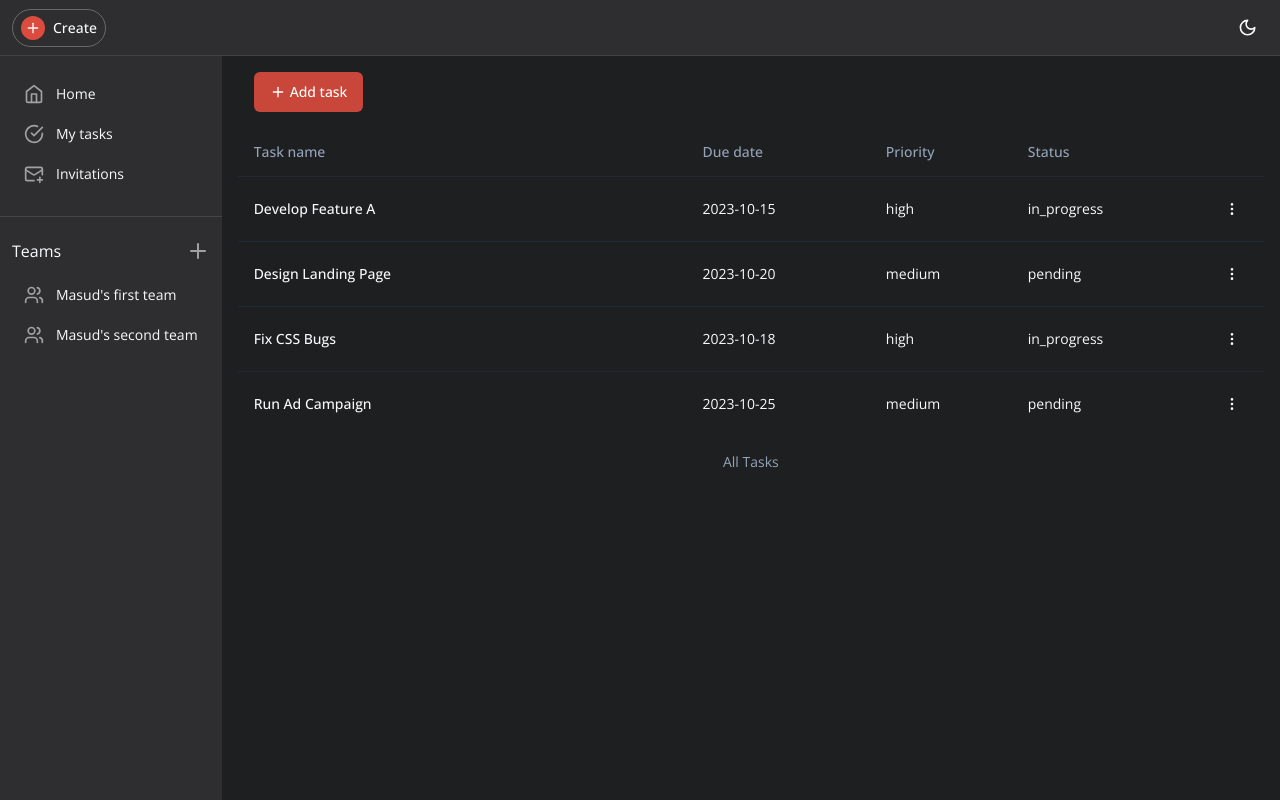
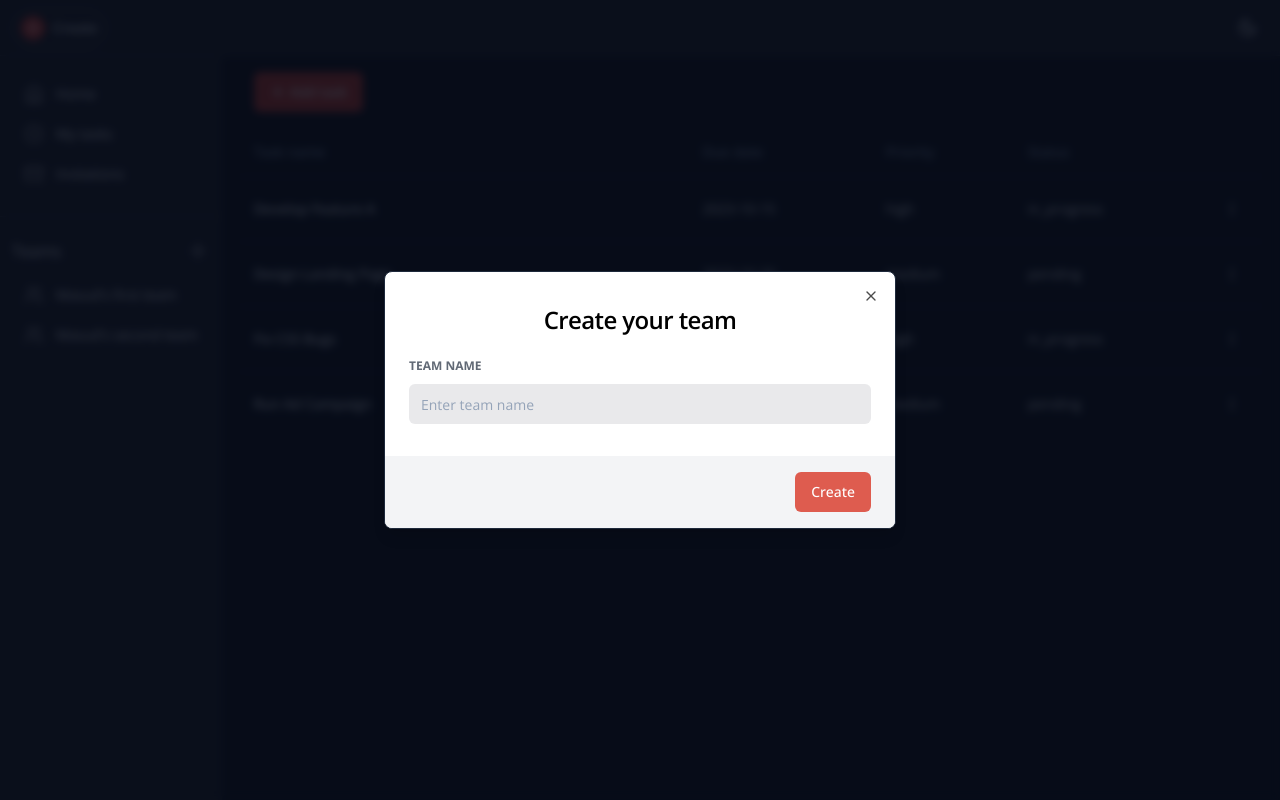
Before and after one commit to masud-rana44/team-task-management, a Next.js app: page /tasks in a window 1280 px wide. Shown: the top 800 px of the page. Built offline with nearby package versions, Linux system fonts and the light colour scheme; no server answers.

Commit message:
Implemented initial modal

```diff
--- a/app/(setup)/page.tsx
+++ b/app/(setup)/page.tsx
@@ -5,6 +5,7 @@ import { useUser } from "@clerk/nextjs";
 
 import { User } from "@/types";
 import { useDataContext } from "@/contexts/data-context";
+import { InitialModal } from "@/components/modals/initial-modal";
 
 const SetupPage = () => {
   const { user } = useUser();
@@ -36,11 +37,9 @@ const SetupPage = () => {
 
   console.log(team);
 
-  // return <InitialModal />;
-
   if (team) return redirect(`/teams/${team.id}`);
 
-  return <div>Setup Page</div>;
+  return <InitialModal />;
 };
 
 export default SetupPage;
--- /dev/null
+++ b/components/modals/initial-modal.tsx
@@ -0,0 +1,128 @@
+"use client";
+
+import * as z from "zod";
+import { zodResolver } from "@hookform/resolvers/zod";
+import { useForm } from "react-hook-form";
+import { useEffect, useState } from "react";
+import { redirect, useRouter } from "next/navigation";
+import { v4 as uuidv4 } from "uuid";
+
+import {
+  Dialog,
+  DialogDescription,
+  DialogContent,
+  DialogFooter,
+  DialogHeader,
+  DialogTitle,
+} from "@/components/ui/dialog";
+import {
+  Form,
+  FormControl,
+  FormField,
+  FormItem,
+  FormLabel,
+  FormMessage,
+} from "@/components/ui/form";
+import { Input } from "@/components/ui/input";
+import { Button } from "@/components/ui/button";
+import { useUser } from "@clerk/nextjs";
+import { useDataContext } from "@/contexts/data-context";
+
+const formSchema = z.object({
+  name: z.string().min(1, {
+    message: "Team name is required.",
+  }),
+});
+
+export const InitialModal = () => {
+  const [isMounted, setIsMounted] = useState(false);
+  const { user } = useUser();
+  const { appData, setAppData } = useDataContext();
+
+  const router = useRouter();
+
+  useEffect(() => {
+    setIsMounted(true);
+  }, []);
+
+  const form = useForm({
+    resolver: zodResolver(formSchema),
+    defaultValues: {
+      name: "",
+    },
+  });
+
+  const isLoading = form.formState.isSubmitting;
+
+  const onSubmit = async (values: z.infer<typeof formSchema>) => {
+    try {
+      const newTeam = {
+        ...values,
+        id: uuidv4(),
+        creatorId: user?.id,
+        members: [`${user?.id}`],
+        tasks: [],
+      };
+
+      appData.users
+        .find((u) => u.id === user?.id)
+        ?.teams.push(newTeam.id);
+
+      setAppData({ ...appData, teams: [...appData.teams, newTeam] });
+
+      form.reset();
+      router.refresh();
+      window.location.reload();
+    } catch (error) {
+      console.log(error);
+    }
+  };
+
+  if (!isMounted) return null;
+
+  return (
+    <Dialog open>
+      <DialogContent className="overflow-hidden bg-white p-0 text-black">
+        <DialogHeader className="px-6 pt-8">
+          <DialogTitle className="text-bold text-center text-2xl">
+            Create your team
+          </DialogTitle>
+        </DialogHeader>
+
+        <Form {...form}>
+          <form onSubmit={form.handleSubmit(onSubmit)} className="space-y-8">
+            <div className="space-y-8 px-6">
+              <FormField
+                control={form.control}
+                name="name"
+                render={({ field }) => (
+                  <FormItem>
+                    <FormLabel className="text-xs font-bold uppercase text-zinc-500 dark:text-secondary/70">
+                      Team name
+                    </FormLabel>
+                    <FormControl>
+                      <Input
+                        disabled={isLoading}
+                        autoComplete="off"
+                        className="border-0 bg-zinc-300/50 text-black focus-visible:ring-0 focus-visible:ring-offset-0"
+                        placeholder="Enter team name"
+                        {...field}
+                      />
+                    </FormControl>
+                    <FormMessage />
+                  </FormItem>
+                )}
+              />
+            </div>
+
+            <DialogFooter className="bg-gray-100 px-6 py-4">
+              <Button variant="brand" disabled={isLoading}>
+                Create
+              </Button>
+            </DialogFooter>
+          </form>
+        </Form>
+      </DialogContent>
+    </Dialog>
+  );
+};
--- a/components/provider/modal-provider.tsx
+++ b/components/provider/modal-provider.tsx
@@ -1,7 +1,8 @@
 "use client";
 
 import { useState, useEffect } from "react";
-import { AddTaskModal } from "../modals/addTaskModal";
+import { AddTaskModal } from "../modals/add-task-modal";
+import { InitialModal } from "../modals/initial-modal";
 
 export const ModalProvider = () => {
   const [isMounted, setIsMounted] = useState(false);
@@ -14,6 +15,7 @@ export const ModalProvider = () => {
 
   return (
     <>
+      <InitialModal />
       <AddTaskModal />
     </>
   );
--- a/hooks/use-modal-store.ts
+++ b/hooks/use-modal-store.ts
@@ -1,10 +1,8 @@
 import { create } from "zustand";
 
-export type ModalType = "addTask";
+export type ModalType = "initialModal" | "addTask";
 
-interface ModalData {
-
-}
+interface ModalData {}
 
 interface ModalStore {
   type: ModalType | null;
--- a/types.ts
+++ b/types.ts
@@ -12,7 +12,7 @@ export interface User {
 export interface Team {
   id: string;
   name: string;
-  inviteLink: string;
+  creatorId: string | undefined;
   members: string[];
   tasks: string[];
 }
```
Also changed, not shown: components/modals/add-task-modal.tsx (renamed from components/modals/addTaskModal.tsx, +6 -10 lines).
